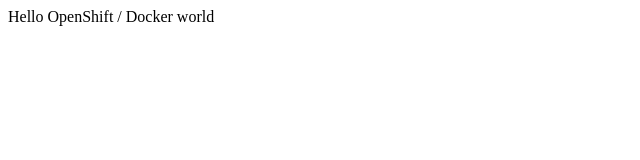
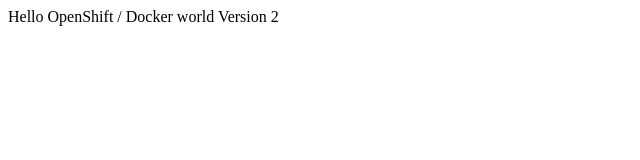
Before and after one commit to tomgross/os-docker, a plain HTML site: page index.html in a window 1280 px wide. Shown: the full height of the page, 0-640 px from the left. Drawn offline with Linux system fonts and the light colour scheme.

Commit message:
Version 2

```diff
--- a/index.html
+++ b/index.html
@@ -2,6 +2,6 @@
 <html>
 <header><title>Hello 1</title></header>
 <body>
-Hello OpenShift / Docker world
+Hello OpenShift / Docker world Version 2
 </body>
 </html>
```
